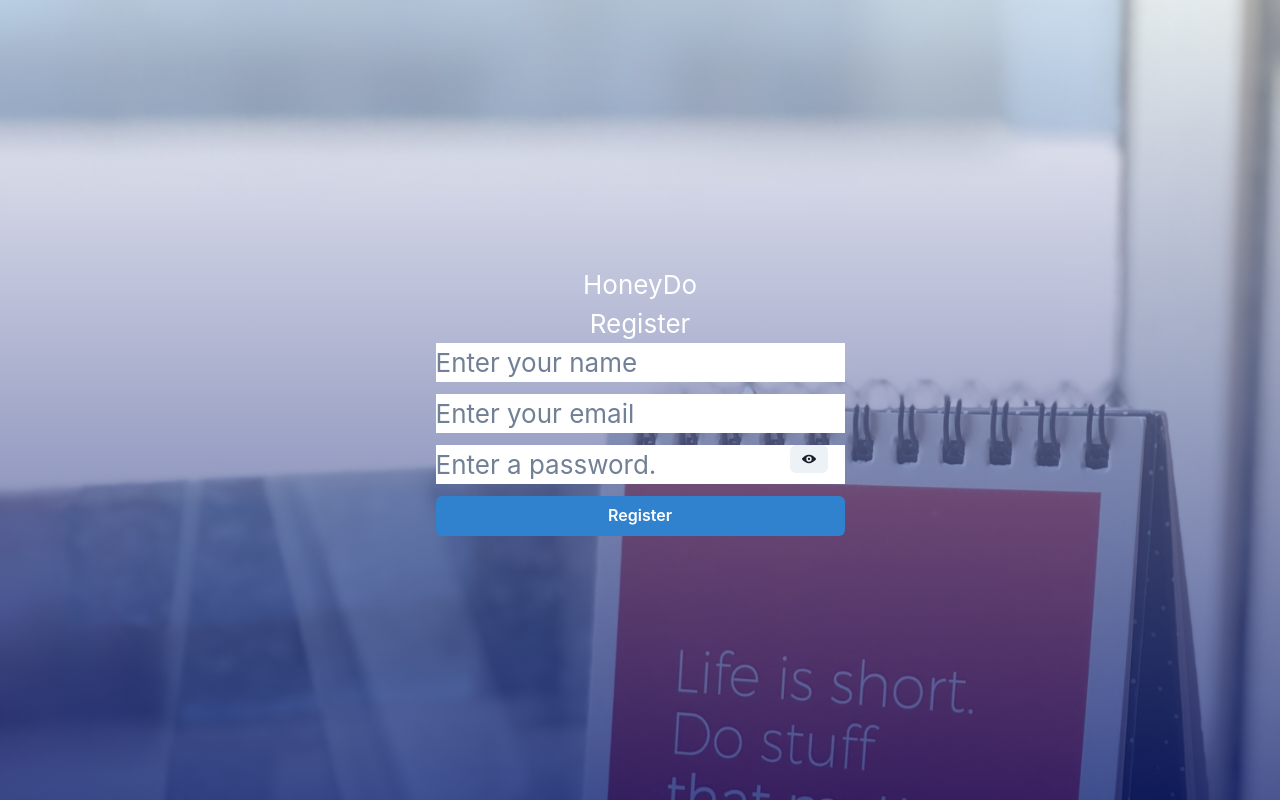
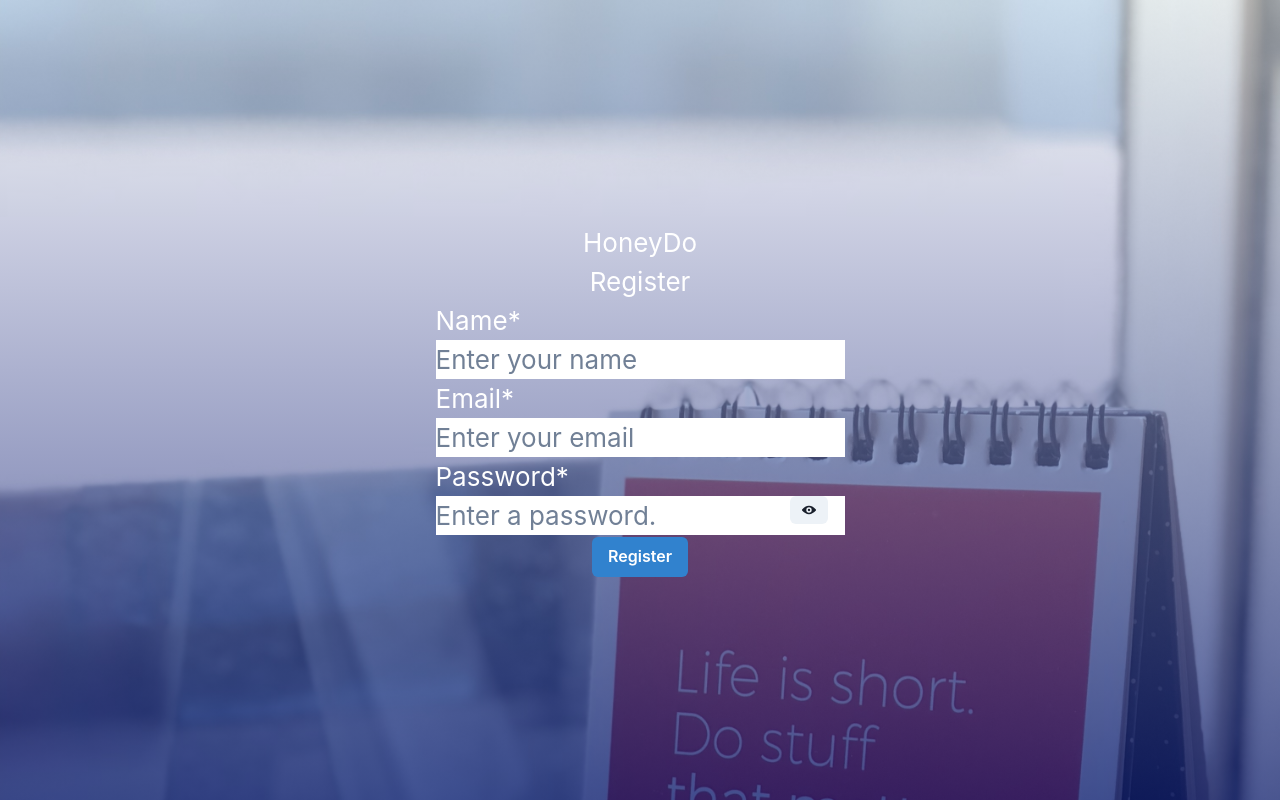
Before and after one commit to malloryporche/cwc-todo, a React (Create React App) app in the folder client/: page / in a window 1280 px wide. Both pictures are taken after a click on the link "click here". Built offline with nearby package versions, Linux system fonts and the light colour scheme.

Commit message:
Fixed Registration form

```diff
--- a/client/src/auth/Register.tsx
+++ b/client/src/auth/Register.tsx
@@ -1,18 +1,21 @@
 import React, { useState } from "react";
 import {
+  Container,
   Input,
   InputGroup,
   InputRightElement,
   Button,
-  Stack,
+  FormControl,
+  FormLabel,
 } from "@chakra-ui/react";
 import { ViewIcon, ViewOffIcon } from "@chakra-ui/icons"; //ViewIcon, ViewOffIcon
 import axios from "axios";
+import { Form } from "react-router-dom";
 
 export interface User {
   name: string;
   email: string;
-  password: string;
+  pass: string;
   darkMode: boolean;
 }
 
@@ -20,7 +23,7 @@ export default function Register() {
   const [user, setUser] = useState({
     name: "",
     email: "",
-    password: "",
+    pass: "",
     darkMode: true,
   });
   const [show, setShow] = useState(false);
@@ -28,11 +31,17 @@ export default function Register() {
 
   const registerUser = (e: React.FormEvent, user: User) => {
     e.preventDefault();
-    console.log(user);
+
     axios
-      .post("/auth/register", user)
+      .post("http://localhost:3001/auth/register", user)
       .then((res) => {
         console.log(res.data);
+        setUser({
+          name: "",
+          email: "",
+          pass: "",
+          darkMode: true,
+        });
         //redirect to user dashboard
       })
       .catch((err) => {
@@ -40,26 +49,47 @@ export default function Register() {
       });
   };
   return (
-    <div>
+    <Container>
       <h1>Register</h1>
-      <Stack spacing={3}>
+      <Form onSubmit={(e) => registerUser(e, user)}>
+        <FormControl isRequired>
+          <FormLabel htmlFor="username">Name</FormLabel>
           <Input
+            placeholder="Enter your name"
+            color="blue"
             type="text"
-          color="blue"
-          placeholder="Enter your name"
+            name="username"
+            id="username"
+            autoComplete="name"
+            value={user.name}
             onChange={(e) => setUser({ ...user, name: e.target.value })}
           />
+        </FormControl>
+        <FormControl isRequired>
+          <FormLabel htmlFor="email">Email</FormLabel>
           <Input
             type="email"
+            placeholder="Enter your email"
             color="blue"
-          placeholder="Enter your email"
+            name="email"
+            id="email"
+            autoComplete="email"
+            value={user.email}
             onChange={(e) => setUser({ ...user, email: e.target.value })}
           />
+        </FormControl>
+        <FormControl isRequired>
+          <FormLabel htmlFor="password">Password</FormLabel>
           <InputGroup size="md">
             <Input
+              placeholder="Enter a password."
+              color="blue"
+              name="password"
+              id="pass"
+              autoComplete="new-password"
+              value={user.pass}
               type={show ? "text" : "password"}
-            color="blue"
-            placeholder="Enter a password."
+              onChange={(e) => setUser({ ...user, pass: e.target.value })}
             />
             <InputRightElement width="4.5rem">
               <Button h="1.75rem" size="sm" onClick={handleClick}>
@@ -67,10 +97,11 @@ export default function Register() {
               </Button>
             </InputRightElement>
           </InputGroup>
-        <Button colorScheme="blue" onSubmit={(e) => registerUser(e, user)}>
+        </FormControl>
+        <Button type="submit" colorScheme="blue">
           Register
         </Button>
-      </Stack>
-    </div>
+      </Form>
+    </Container>
   );
 }
```
Lines whose indentation alone changed are shown as unchanged.
